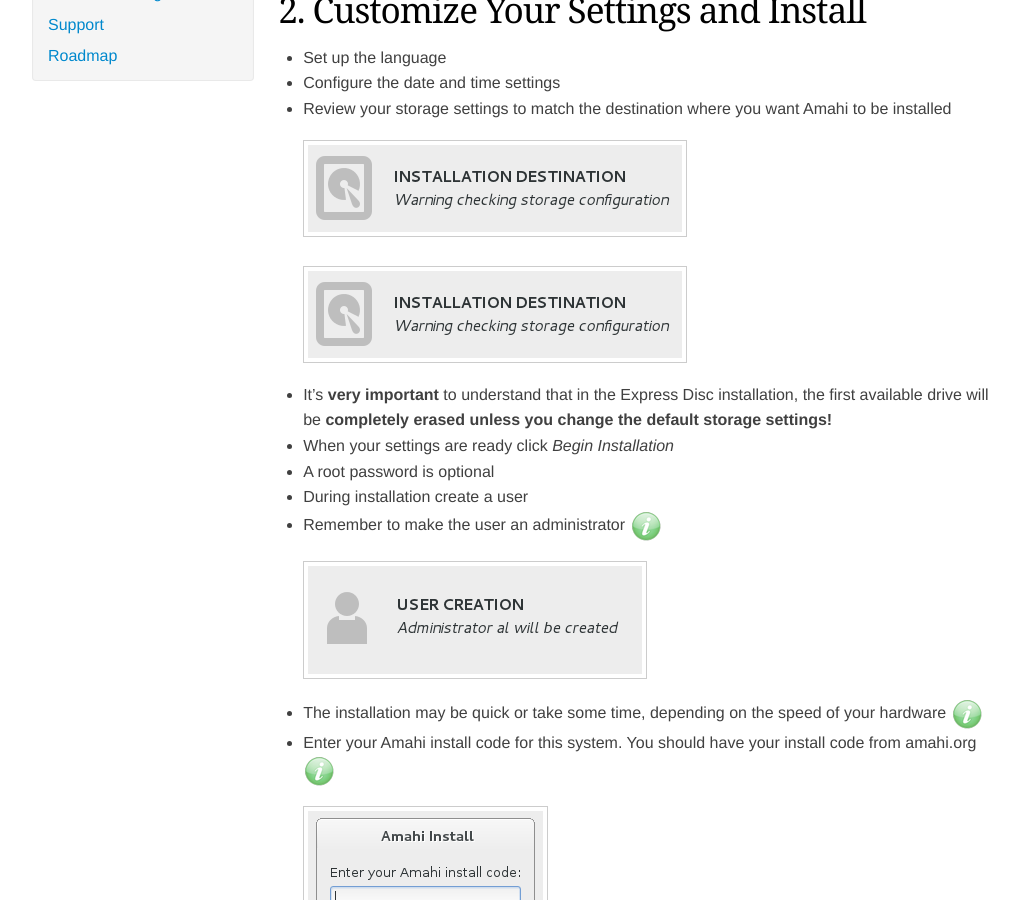
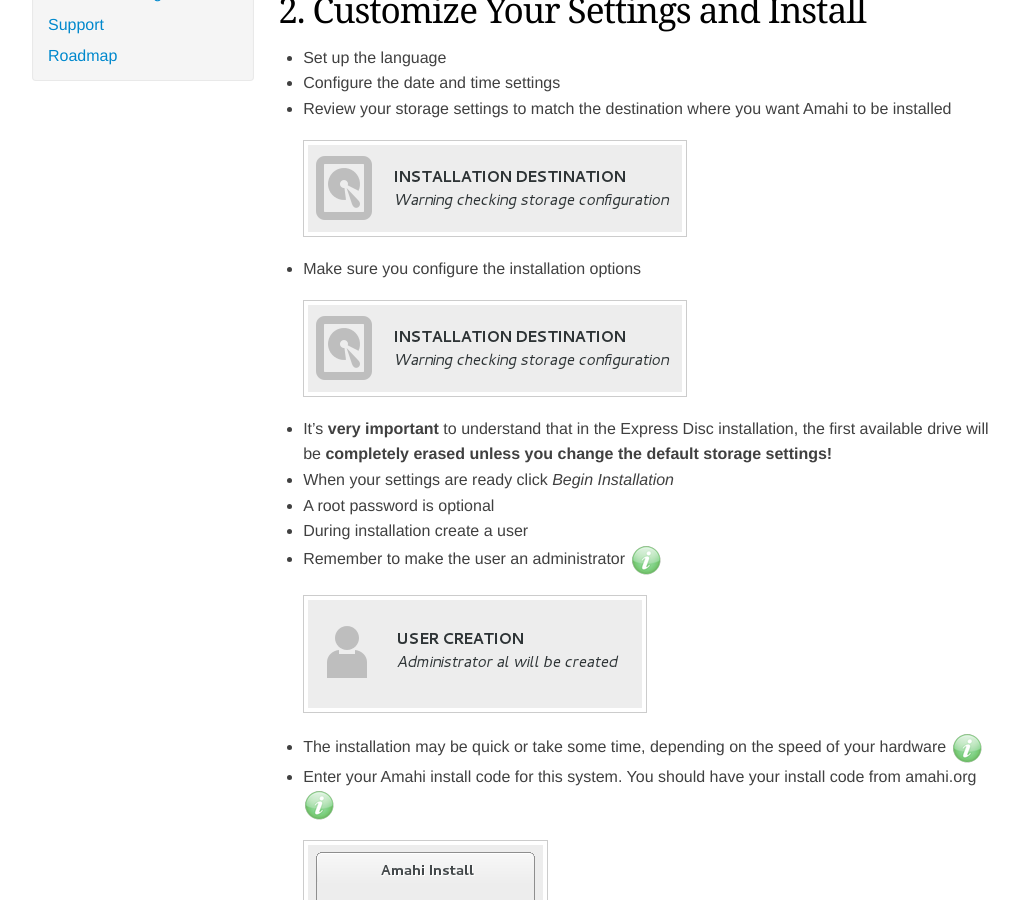
Before and after one commit to amahi/docs, a Jekyll site: the page built from amahi-7-express.md, in a window 1280 px wide and 900 px high, scrolled down 347 px. Shown: the whole window, without its empty margins (128-1147 px from the left). Built offline with Jekyll 4.4.1, drawn with Linux system fonts in a browser that asks for light colours; nearby versions of some CDN libraries.

Commit message:
Update amahi-7-express.md

```diff
--- a/amahi-7-express.md
+++ b/amahi-7-express.md
@@ -14,6 +14,8 @@ title: Install Amahi 7 Express Disc
 * Review your storage settings to match the destination where you want Amahi to be installed
 
   <a href="static/images/amahi-7-express/01-destination.png" class="fancybox centered"><img src="static/images/amahi-7-express/04-destination-thumb.png" alt="Installation destination" /></a>
+
+* Make sure you configure the installation options
 
   <a href="static/images/amahi-7-express/02-storage-details.png" class="fancybox centered"><img src="static/images/amahi-7-express/04-destination-thumb.png" alt="Installation destination specs" /></a>
 
```
